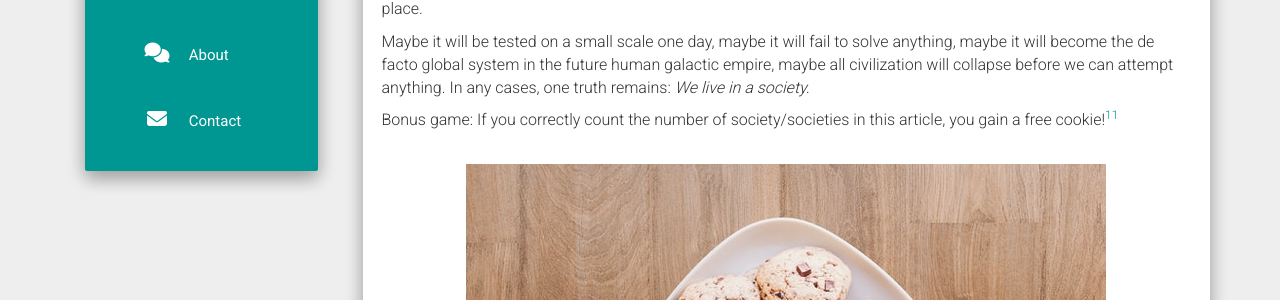
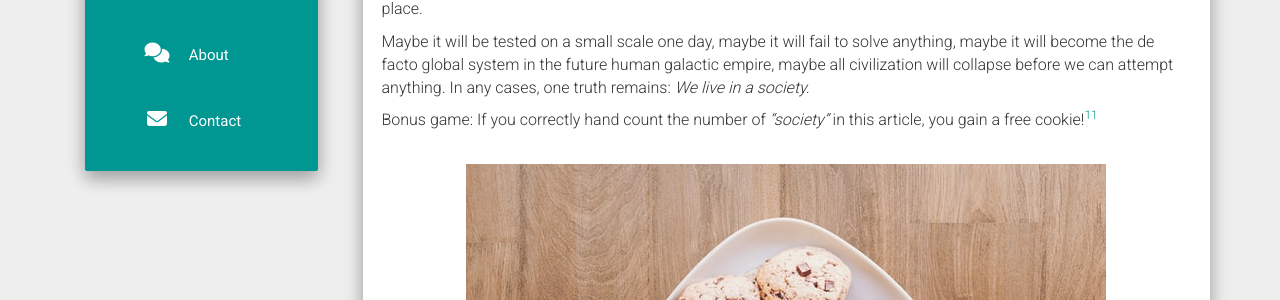
Before and after one commit to WanderingSpaceThinker/nonexistence, a Jekyll site: the page built from _posts/2021-11-30-Metasociety.md, in a window 1280 px wide and 900 px high, scrolled down 6090 px. Shown: the part 150-450 px from the top of the window. Built offline with Jekyll 4.4.1, drawn with Linux system fonts in a browser that asks for light colours; nearby versions of some CDN libraries; comment, search, counter and statistics services are not loaded.

Commit message:
chore: update post

```diff
--- a/_posts/2021-11-30-Metasociety.md
+++ b/_posts/2021-11-30-Metasociety.md
@@ -139,7 +139,7 @@ That being said, I have to recognize, it comes with operational challenges that
 
 Maybe it will be tested on a small scale one day, maybe it will fail to solve anything, maybe it will become the de facto global system in the future human galactic empire, maybe all civilization will collapse before we can attempt anything. In any cases, one truth remains: *We live in a society.*
 
-Bonus game: If you correctly count the number of society/societies in this article, you gain a free cookie![^11]
+Bonus game: If you correctly hand count the number of *"society"* in this article, you gain a free cookie![^11]
 
 ![cookie]({{ site.baseurl }}{{ page.images[3].image_path }})
 <p class="legend">Non-contractual picture.</p>
```
Also changed, not shown: other parts of _posts/2021-11-30-Metasociety.md (+1 -1 lines), static/posts_img/1984.jpg, static/posts_img/fair.jpg (added), static/posts_img/fair.png (deleted), static/posts_img/ruins.jpg, static/posts_img/salt.jpg.
